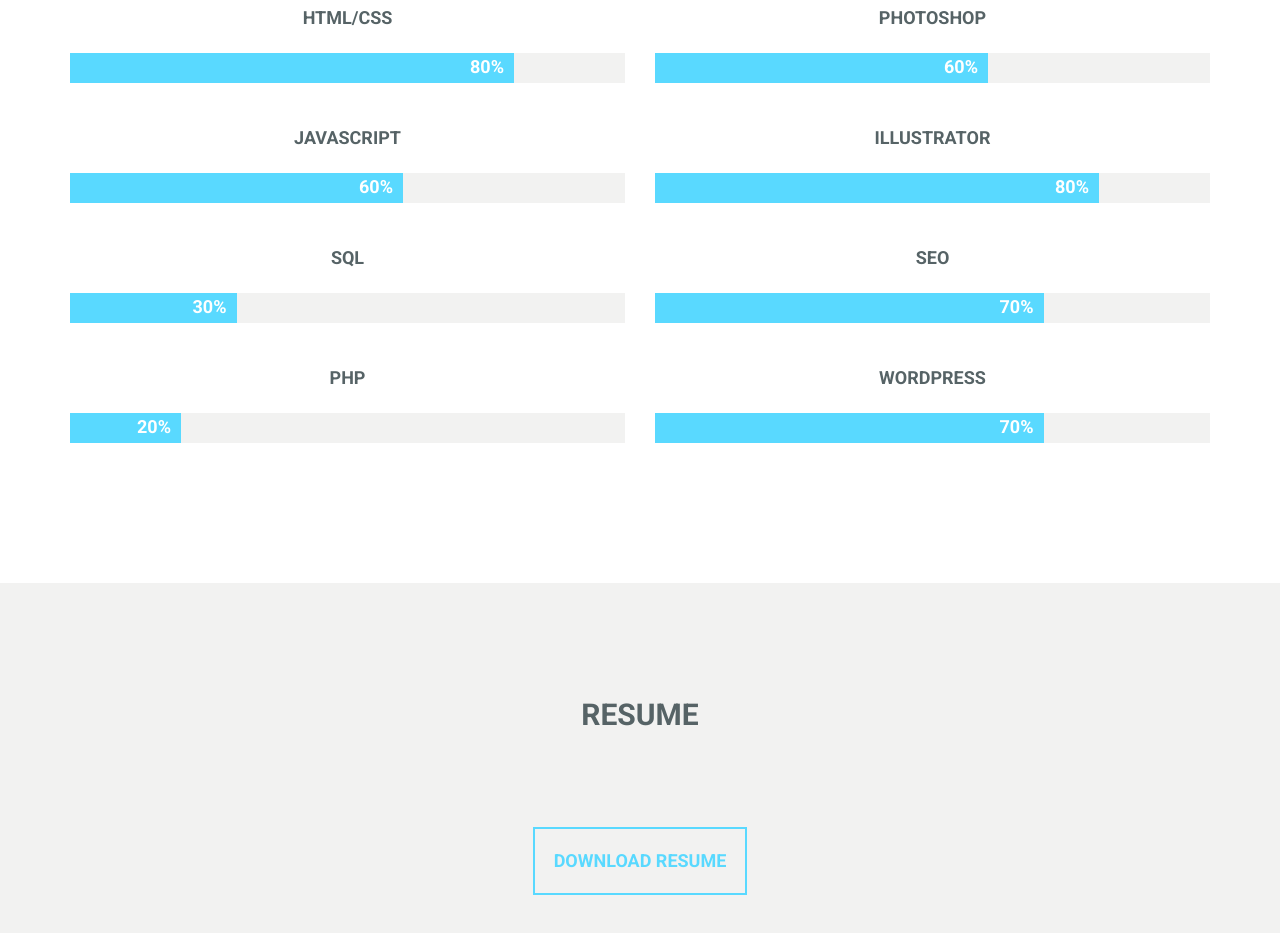
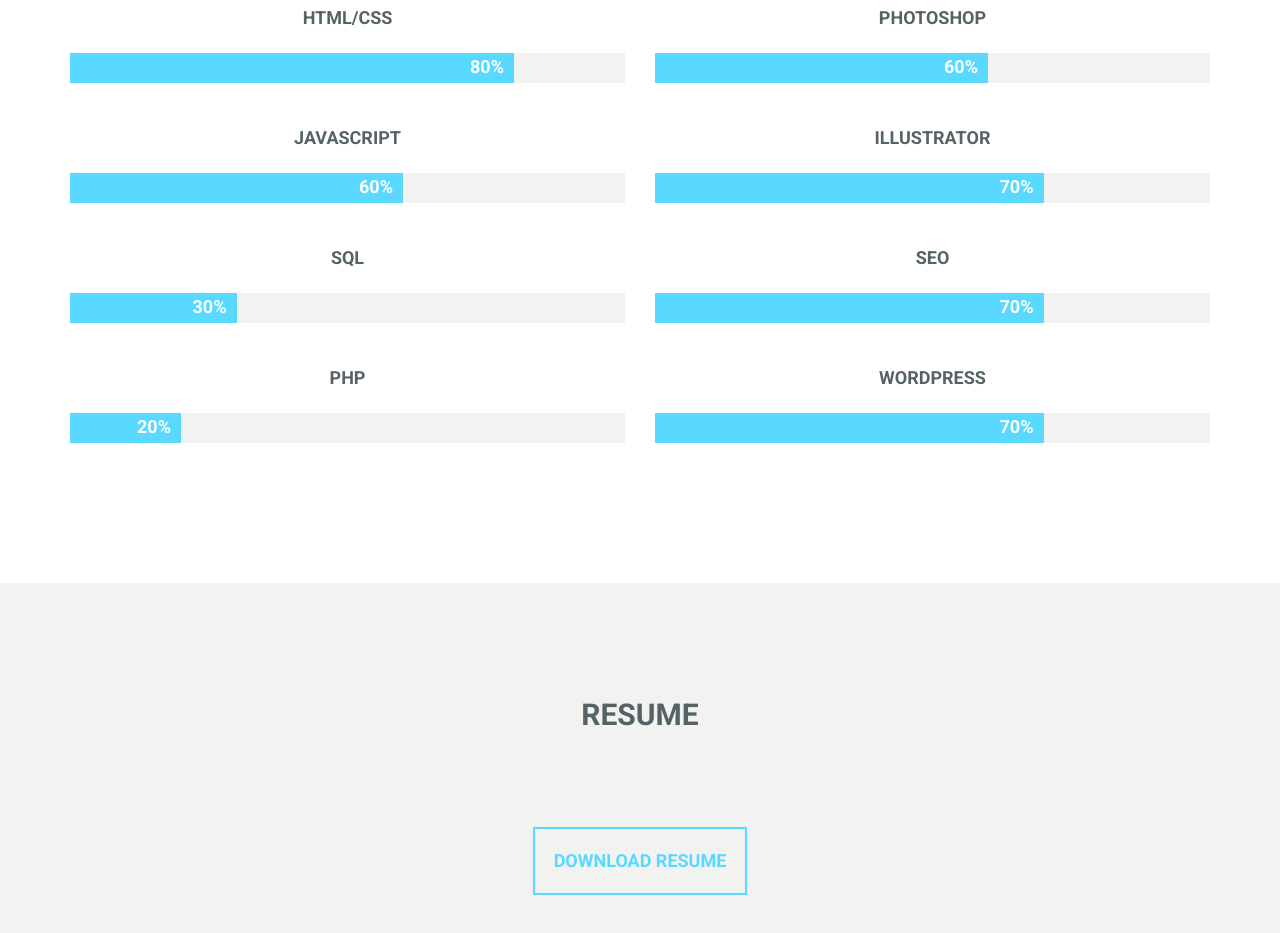
Before and after one commit to dhkim1211/Personal-Website, a plain HTML site: page index.html in a window 1280 px wide. Shown: the part 1865-2798 px from the top of the page. Drawn offline with nearby package versions, Linux system fonts and the light colour scheme; some packages are replaced by stand-ins of ours; a web font is replaced by a local one.

Commit message:
edited html text

```diff
--- a/index.html
+++ b/index.html
@@ -192,8 +192,8 @@
                     <div class="skill-box wow fadeInDown" data-wow-delay=".4s">
                         <label> illustrator</label>
                         <div class="progress">
-                            <div class="progress-bar" role="progress-bar" aria-valuemin="0" aria-valuenow="80" aria-valuemax="100" style="width: 80%;" >
-                                80%
+                            <div class="progress-bar" role="progress-bar" aria-valuemin="0" aria-valuenow="80" aria-valuemax="100" style="width: 70%;" >
+                                70%
                             </div>
                         </div>
                     </div>
```
